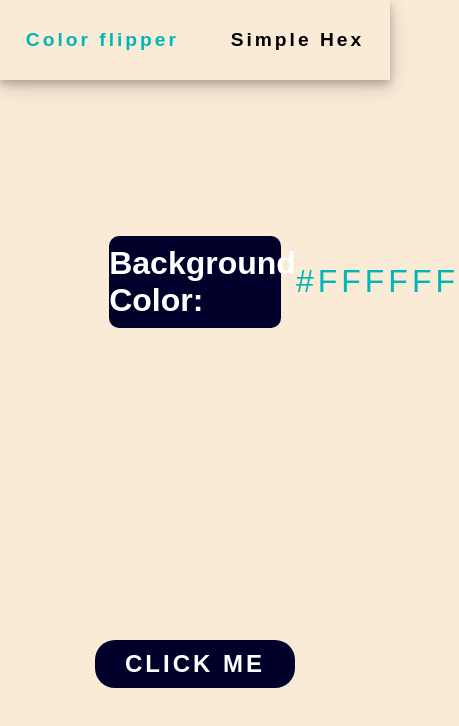
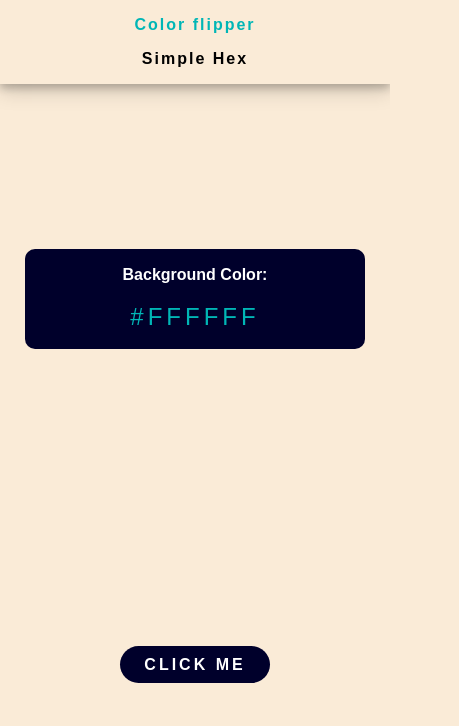
Before and after one commit to Saad-Ali-dev/vanilla-projects, a plain HTML site: page color-flipper/index.html in a window 390 px wide. Shown: the whole page, 459 px wide, since content can reach past the window. Drawn offline with Linux system fonts and the light colour scheme.

Commit message:
Added responsiveness

```diff
--- a/color-flipper/style.css
+++ b/color-flipper/style.css
@@ -1,24 +1,25 @@
-*{
+* {
     margin: 0;
     padding: 0;
     font-family: Arial, Helvetica, sans-serif;
+    box-sizing: border-box;
 }
 
-body{
+body {
     background-color: antiquewhite;
 }
 
-/* Styling the Navabar */
-
-.Navbar{
+/* Styling the Navbar */
+.Navbar {
     display: flex;
     justify-content: space-around;
     align-items: center;
     width: 100%;
     height: 80px;
+    padding: 0 1rem;
 }
 
-.header-shadow{
+.header-shadow {
     box-shadow: 0 4px 8px 0 rgba(0, 0, 0, 0.2), 0 6px 20px 0 rgba(0, 0, 0, 0.19);
 }
 
@@ -28,51 +29,53 @@ ul {
     justify-content: space-around;
     width: 100%;
     font-weight: 600;
-    font-size: 1.2rem;
+    font-size: clamp(1rem, 2vw, 1.2rem);
     letter-spacing: 3px;
 }
 
-#logo-text{
+#logo-text {
     color: rgb(0, 182, 182);
 }
 
-.flex-center{
+.flex-center {
     display: flex;
     align-items: center;
 }
 
 /* Styling the main content */
-
-main{
+main {
     justify-content: space-around;
     width: 100%;
-    height: calc(100vh - 80px);
+    min-height: calc(100vh - 80px);
     flex-direction: column;
+    padding: 1rem;
 }
 
-.main-box{
-    width: 44%;
-    height: 12%;
+.main-box {
+    width: min(90%, 600px);
+    min-height: 100px;
     background-color: rgb(0, 0, 43);
     justify-content: space-around;
     border-radius: 10px;
+    padding: 1.5rem;
 }
 
-#text{
+#text {
     color: white;
+    font-size: clamp(1rem, 2vw, 1.5rem);
 }
 
-#hex-code{
+#hex-code {
     color: rgb(0, 182, 182);
-    font-size: 2rem;
+    font-size: clamp(1.5rem, 3vw, 2rem);
     letter-spacing: 4px;
     margin-right: 17px;
+    word-break: break-all;
 }
 
-#button{
-    font-size: 1.5rem;
-    font-family: Arial, Helvetica, sans-serif;
-    padding: 10px 30px;
+#button {
+    font-size: clamp(1rem, 2vw, 1.5rem);
+    padding: 0.8em 2em;
     border-radius: 20px;
     border: none;
     color: white;
@@ -83,6 +86,45 @@ main{
     transition: all 0.15s ease-in-out;
 }
 
-#button:hover{
+#button:hover {
     background-color: rgb(0, 0, 94);
 }
+
+/* Media Queries */
+@media screen and (max-width: 768px) {
+    .Navbar {
+        height: auto;
+        padding: 1rem;
+    }
+
+    ul {
+        flex-direction: column;
+        align-items: center;
+        gap: 1rem;
+    }
+
+    .main-box {
+        flex-direction: column;
+        text-align: center;
+        gap: 1rem;
+    }
+
+    #hex-code {
+        margin-right: 0;
+    }
+}
+
+@media screen and (max-width: 480px) {
+    ul {
+        letter-spacing: 2px;
+    }
+
+    #button {
+        padding: 0.6em 1.5em;
+    }
+
+    .main-box {
+        width: 95%;
+        padding: 1rem;
+    }
+}
--- a/simple-counter-program/style.css
+++ b/simple-counter-program/style.css
@@ -2,21 +2,23 @@
     margin: 0;
     padding: 0;
     font-family: Arial, Helvetica, sans-serif;
+    box-sizing: border-box;
 }
 
 body{
     display: flex;
-    height: 100vh;
-    width: 100vw;
+    min-height: 100vh;
+    width: 100%;
     justify-content: center;
     align-items: center;
+    padding: 20px;
 }
 
 h1{
-    font-size: 100px;
+    font-size: clamp(3rem, 15vw, 100px);
     font-weight: bold;
     text-align: center;
-    margin-bottom: 30px;
+    margin-bottom: clamp(15px, 4vw, 30px);
     letter-spacing: 3px;
 }
 
@@ -27,8 +29,8 @@ button{
     border-radius: 10%;
     box-shadow: 2px 2px black;
     margin: 0 5px;
-    padding: 5px 10px;
-    font-size: 1rem;
+    padding: clamp(5px, 2vw, 10px) clamp(10px, 3vw, 20px);
+    font-size: clamp(0.875rem, 2vw, 1rem);
     transition: background-color 0.2s ease;
 }
 
@@ -36,3 +38,10 @@ button:hover{
     cursor: pointer;
     background-color: hsl(195, 56%, 35%);
 }
+
+@media (max-width: 480px) {
+    button {
+        margin: 0 3px;
+        padding: 8px 12px;
+    }
+}
```
Also changed, not shown: digital-clock/style.css (+23 -0 lines).
